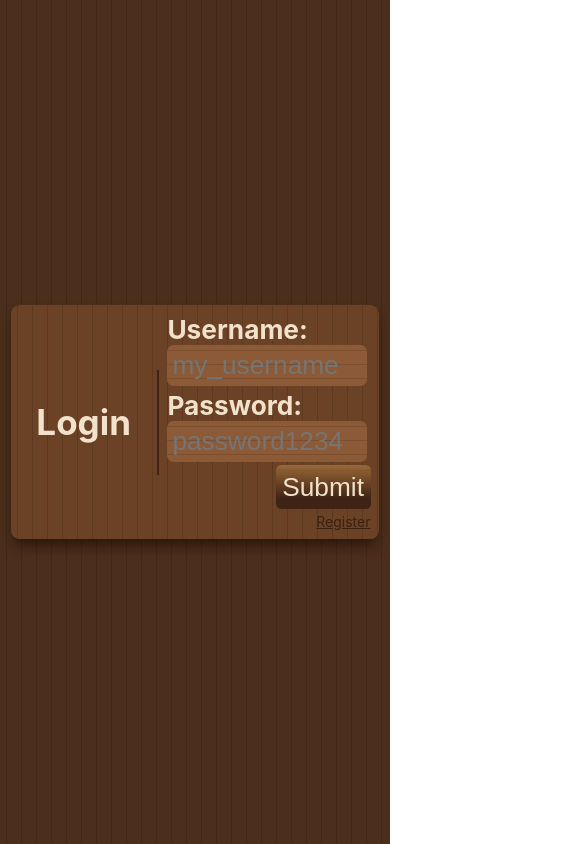
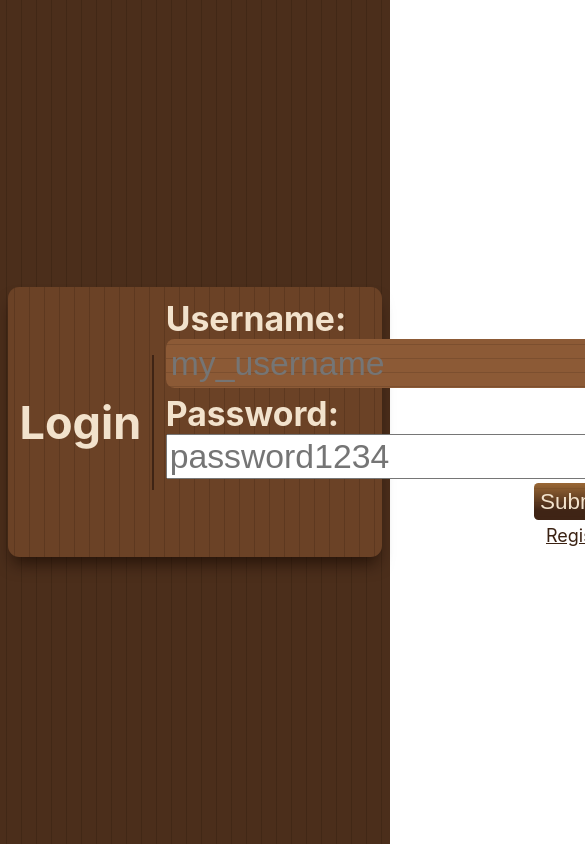
Before and after one commit to Emberalive/2br-front-end, a React (Vite) app: page / in a window 390 px wide. Shown: the top 844 px of the page, 585 px wide, since content can reach past the window. Built offline with nearby package versions, Linux system fonts and the light colour scheme.

Commit message:
fixed the mobile responsiveness - button sizes and book meta fields. Implemented function to patch the book meta details

```diff
--- a/src/App.tsx
+++ b/src/App.tsx
@@ -90,7 +90,7 @@ export default function  App(): JSX.Element {
 
     return (
       <main>
-          {selectedBook &&<BookExpanded book={selectedBook} setSelectedBook={setSelectedBook} api={API} handleNotification={handleNotification} sessionId={sessionId} user={user}/>}
+          {selectedBook &&<BookExpanded book={selectedBook} setSelectedBook={setSelectedBook} api={API} handleNotification={handleNotification} sessionId={sessionId} user={user} setBooks={setBooks}/>}
           {!selectedBook && activeView === "login" && <Login setActiveView={setActiveView} setUser={setUser} api={API} setSessionId={setSessionId} handleNotification={handleNotification}/>}
           {!selectedBook && activeView === "bookcase" &&<BookCase books={books} setActiveView={setActiveView} user={user} setSelectedBook={setSelectedBook}/>}
           {!selectedBook && activeView === "addBook" &&<AddBook setBooks={setBooks} api={API} setActiveView={setActiveView} sessionId={sessionId} handleNotification={handleNotification}/>}
--- a/src/bookCase.css
+++ b/src/bookCase.css
@@ -164,6 +164,6 @@ body {
         height: 5.5em;
     }
     .book-wrapper {
-        top: 1.75em;
+        top: 1.25em;
     }
 }
--- a/src/components/BookExpanded.tsx
+++ b/src/components/BookExpanded.tsx
@@ -12,15 +12,45 @@ type BookExpanded = {
     handleNotification: (type: NotificationType, message: string) => void
     sessionId:string | null;
     user: User | null;
+    setBooks: Dispatch<SetStateAction<Book[]>>;
 }
 
-export default function BookExpanded({book, setSelectedBook, api, handleNotification, sessionId, user}:BookExpanded) {
+export default function BookExpanded({book, setSelectedBook, api, handleNotification, sessionId, user, setBooks}:BookExpanded) {
     const [addingReview, setAddReview] = useState<boolean>(false);
     const [reviewContent, setReviewContent] = useState<string>("");
     const [bookReviews, setBookReviews] = useState<Review[]>([]);
+    const [metaDetails, setMetaDetails] = useState<Book>(book)
 
-    if (user === null) {
-        return
+    // if (user === null) {
+    //     return
+    // }
+
+    useEffect(() => {
+        console.log(JSON.stringify(metaDetails, null, 2));
+    }, [metaDetails]);
+
+    async function submitMetaDetails () {
+        const response = await fetch(`${api}book`, {
+            method: "PATCH",
+            headers: {
+                "Content-Type": "application/json",
+                "x-session-id": sessionId ? sessionId : ""
+            },
+            body: JSON.stringify(metaDetails)
+        })
+        const resData = await response.json();
+        if (!resData.success || !resData) {
+            return handleNotification("error", resData.message);
+        }
+        setBooks((prev) => {
+            return prev.map((b) => {
+                if (b.id === metaDetails.id) {
+                    return metaDetails
+                }
+                return b
+            })
+        })
+        return handleNotification("info", "updated book details")
     }
 
     async function onSubmit() {
@@ -85,8 +115,11 @@ export default function BookExpanded({book, setSelectedBook, api, handleNotifica
                 <div className={"book-details"}>
                     <header>
                         <h1>{book.title}</h1>
-                        <button onClick={() => {
+                        <button onClick={async() => {
                             setSelectedBook(null)
+                            if (metaDetails !== book) {
+                                await submitMetaDetails()
+                            }
                         }}>X</button>
                     </header>
                     <div className={"book-details__entry"}>
@@ -95,15 +128,35 @@ export default function BookExpanded({book, setSelectedBook, api, handleNotifica
                     </div>
                     <div className={"book-meta"}>
                         <p className={"label"}>Read: </p>
-                        <input type={"checkbox"}/>
+                        <input type={"checkbox"} checked={metaDetails.finished} onChange={(e) => {
+                            setMetaDetails((prev) => {
+                                return {
+                                    ...prev,
+                                    finished: e.target.checked
+                                }
+                            })
+                        }}/>
                     </div>
                     <div className={"book-meta"}>
                         <p className={"label"}>Lent out:</p>
-                        <input type={"checkbox"}/>
+                        <input type={"checkbox"} checked={metaDetails.leant} onChange={(e) => {
+                            console.log("leant out?: ", e.target.checked)
+                            setMetaDetails((prev) => {
+                                return {
+                                    ...prev,
+                                    leant: e.target.checked
+                                }
+                            })
+                        }}/>
                     </div>
-                    {book.leant && <div className={"book-details__entry"}>
+                    {metaDetails.leant && <div className={"book-details__entry"} style={{flexDirection: "column", width: "calc(100% - .2em)"}} >
                         <p className={"label"}>Lent to: </p>
-                        <p>{book.leant_to}</p>
+                        <input type={"text"} value={metaDetails.leant_to} onChange={(e) => {
+                            setMetaDetails((prev) => {
+                                return {...prev, leant_to: e.target.value}
+
+                            })
+                        }}/>
                     </div>}
                     <div className={"reviews"}>
                         <div className={"review-header"}>
--- a/src/index.css
+++ b/src/index.css
@@ -107,7 +107,7 @@ textarea {
 
 .expanded-book {
     width: 6em;
-    height: 8em;
+    height: 9em;
 }
 
 .book-details > * {
@@ -175,37 +175,15 @@ textarea {
     }
 }
 
-@media (max-width: 600px) {
-    .component__wrapper {
-        .component__container {
-            width: 90%;
-            header {
-                font-size: .5em;
-            }
-        }
-    }
-}
-
-button {
+input[type="text"] {
+    font-size: .35em;
+    padding: 5px;
+    background: var(--linear-wood-gradient);
+    width: 100%;
+    background-color: var(--shelf-front);
+    outline: none;
     border: none;
-    outline: none;
-    cursor: pointer;
-    font-size: .4em;
-    border-radius: 0.2em 0.2em 0.2em 0.2em;
-    padding: 0.25em;
-    color: var(--book-case-text-color);
-    background:
-            repeating-linear-gradient(
-                    to bottom,
-                    transparent 0 5px,
-                    rgba(60, 30, 10, 0.1) 5px 6px,
-                    transparent 6px 14px
-            ),
-            linear-gradient(
-                    to bottom,
-                    #9A6836,
-                    var(--header) 75%
-            );
+    border-radius: var(--container-padding);
 }
 
 .form-element {
@@ -215,16 +193,6 @@ button {
     label {
         font-size: .35em;
         font-weight: bold;
-    }
-    input {
-        font-size: .35em;
-        width: calc(100% - 2 * var(--container-padding));
-        padding: 5px;
-        background: var(--linear-wood-gradient);
-        background-color: var(--shelf-front);
-        outline: none;
-        border: none;
-        border-radius: var(--container-padding);
     }
 }
 
@@ -289,9 +257,10 @@ button:hover {
     overflow-y: scroll;
     scroll-behavior: smooth;
     padding: .2em;
+    height: 80%;
     .expanded-book {
         width: 6em;
-        height: 8em;
+        height: 9em;
     }
     .book-details__entry {
         display: flex;
@@ -439,7 +408,7 @@ button:hover {
 
 @media (max-width: 600px) {
     main {
-        font-size: 35px;
+        font-size: 45px;
     }
     .form-element {
         input {
@@ -460,11 +429,42 @@ button:hover {
         }
     }
 
-
     .component__wrapper {
         .component__container {
             max-width: 90%;
+            header {
+                font-size: .5em;
+            }
+            .buttons, div {
+                button {
+                    font-size: .5em;
+                }
+            }
         }
     }
+    .expanded-book__wrapper {
+        height: fit-content;
+    }
+}
 
+button {
+    border: none;
+    outline: none;
+    cursor: pointer;
+    font-size: .4em;
+    border-radius: 0.2em 0.2em 0.2em 0.2em;
+    padding: 0.25em;
+    color: var(--book-case-text-color);
+    background:
+            repeating-linear-gradient(
+                    to bottom,
+                    transparent 0 5px,
+                    rgba(60, 30, 10, 0.1) 5px 6px,
+                    transparent 6px 14px
+            ),
+            linear-gradient(
+                    to bottom,
+                    #9A6836,
+                    var(--header) 75%
+            );
 }
```
